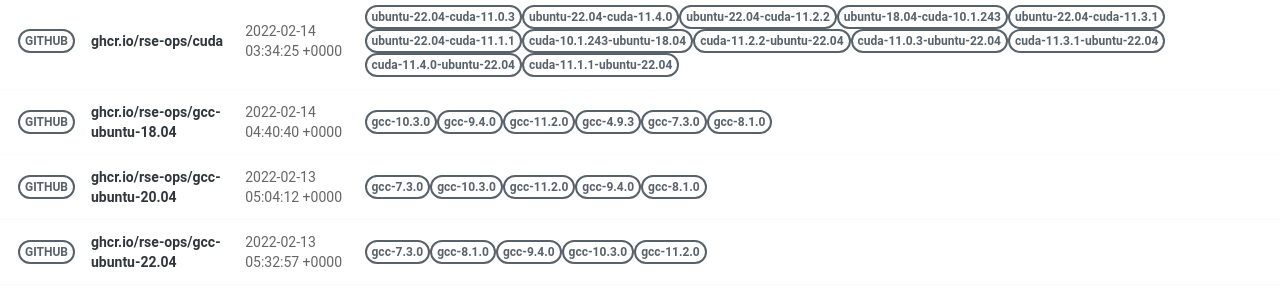
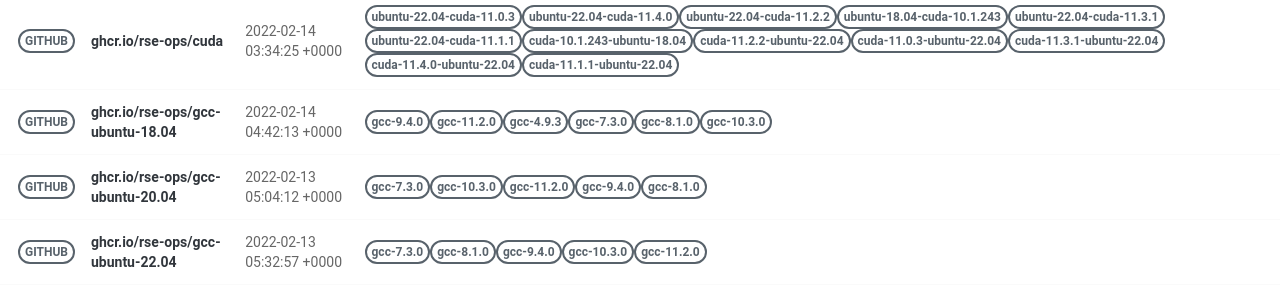
Before and after one commit to rse-ops/docker-images, a Jekyll site: the page built from pages/index.md, in a window 1280 px wide. Shown: the part 502-801 px from the top of the page. Built offline with Jekyll 4.4.1, drawn with Linux system fonts in a browser that asks for light colours; nearby versions of some CDN libraries.

Commit message:
Automated push to update library 2022-02-14

```diff
--- a/_library/ghcr.io-rse-ops-gcc-ubuntu-18.04.md
+++ b/_library/ghcr.io-rse-ops-gcc-ubuntu-18.04.md
@@ -1,14 +1,11 @@
 ---
 layout: container
 name: ghcr.io/rse-ops/gcc-ubuntu-18.04
-updated_at: 2022-02-14 04:40:40.372161
+updated_at: 2022-02-14 04:42:13.016803
 
 
 container_url: https://github.com/orgs/rse-ops/packages/container/package/gcc-ubuntu-18.04
 versions:
- - tag: gcc-10.3.0
-   dockerfile: https://github.com/rse-ops/docker-images/blob/main/ubuntu/gcc/Dockerfile
-   manifest: https://crane.ggcr.dev/manifest/ghcr.io/rse-ops/gcc-ubuntu-18.04:gcc-10.3.0
  - tag: gcc-9.4.0
    dockerfile: https://github.com/rse-ops/docker-images/blob/main/ubuntu/gcc/Dockerfile
    manifest: https://crane.ggcr.dev/manifest/ghcr.io/rse-ops/gcc-ubuntu-18.04:gcc-9.4.0
```
Also changed, not shown: other parts of _library/ghcr.io-rse-ops-gcc-ubuntu-18.04.md (+3 -0 lines).
